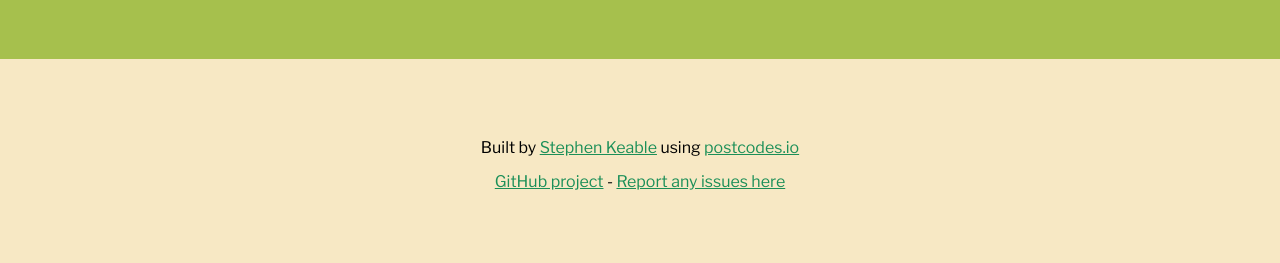
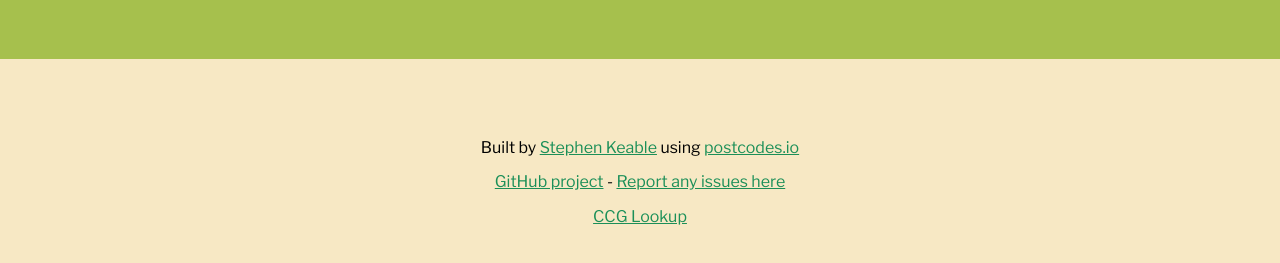
Before and after one commit to stephenkeable/constituency-lookup, a plain HTML site: page index.html in a window 1280 px wide. Shown: the part 713-976 px from the top of the page. Before the commit the page ends 953 px from the top, so only its background shows below. Drawn offline with nearby package versions, Linux system fonts and the light colour scheme.

Commit message:
cog link

```diff
--- a/index.html
+++ b/index.html
@@ -62,6 +62,7 @@
             <div class="pure-u-1">
                 <p>Built by <a href="http://www.stephenkeable.co.uk">Stephen Keable</a> using <a href="https://postcodes.io">postcodes.io</a></p>
                 <p><a href="https://github.com/stephenkeable/constituency-lookup">GitHub project</a> - <a href="https://github.com/stephenkeable/constituency-lookup/issues">Report any issues here</a></p>
+                <p><a href="https://stephenkeable.github.io/ccg-lookup/">CCG Lookup</a></p>
             </div>
         </div>
 
```
